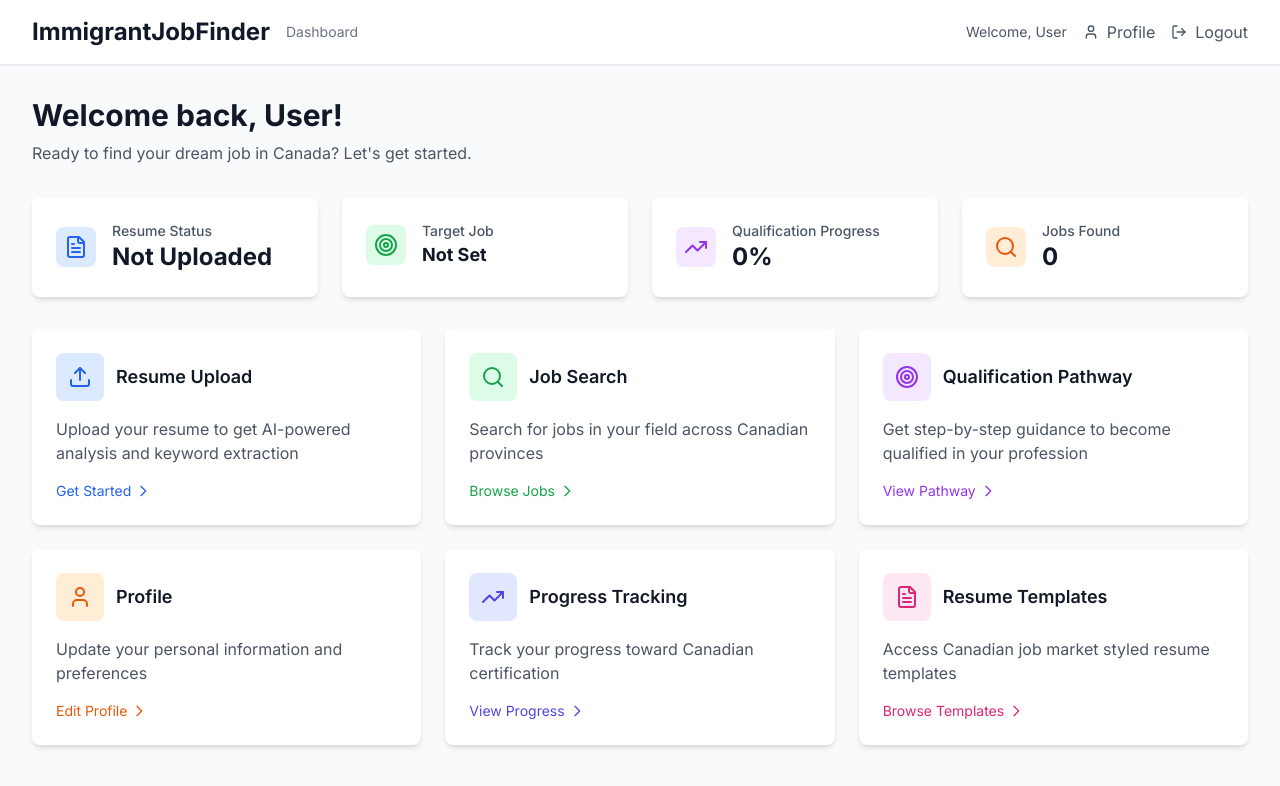
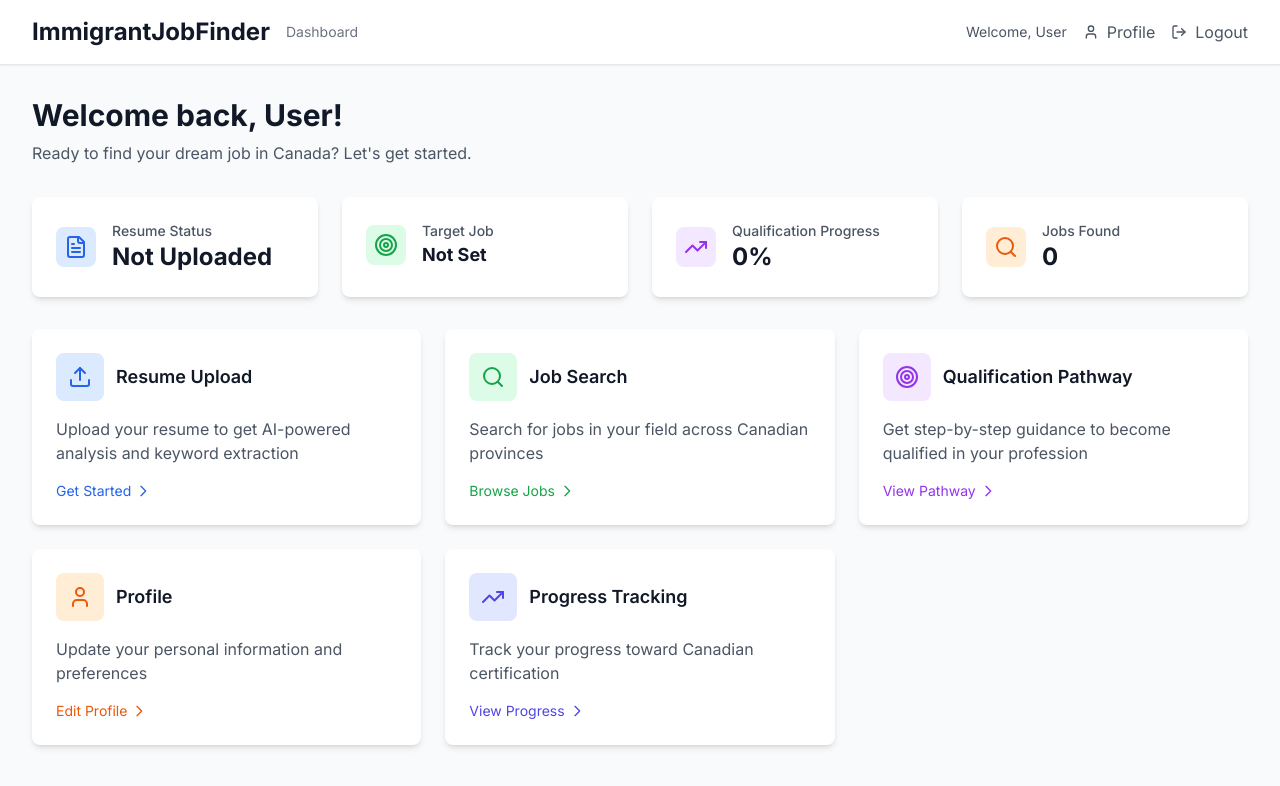
Before and after one commit to talhahabid/BridgeAI, a Next.js app in the folder client/: page /dashboard in a window 1280 px wide. Shown: the top 786 px of the page. Built offline with nearby package versions, Linux system fonts and the light colour scheme; no server answers; sample sign-in values are in the browser's storage.

Commit message:
Removed Resume Templates

```diff
--- a/client/app/dashboard/page.tsx
+++ b/client/app/dashboard/page.tsx
@@ -305,25 +305,7 @@ export default function Dashboard() {
             </div>
           </div>
 
-          {/* Resume Templates */}
-          <div className="card hover:shadow-lg transition-shadow cursor-pointer"
-               onClick={() => router.push('/dashboard/templates')}>
-            <div className="flex items-center mb-4">
-              <div className="p-3 bg-pink-100 rounded-lg">
-                <FileText className="w-6 h-6 text-pink-600" />
-              </div>
-              <h3 className="ml-3 text-lg font-semibold text-gray-900">Resume Templates</h3>
-            </div>
-            <p className="text-gray-600 mb-4">
-              Access Canadian job market styled resume templates
-            </p>
-            <div className="flex items-center text-sm text-pink-600">
-              <span>Browse Templates</span>
-              <svg className="w-4 h-4 ml-1" fill="none" stroke="currentColor" viewBox="0 0 24 24">
-                <path strokeLinecap="round" strokeLinejoin="round" strokeWidth={2} d="M9 5l7 7-7 7" />
-              </svg>
-            </div>
-          </div>
+
         </div>
       </div>
     </div>
```
